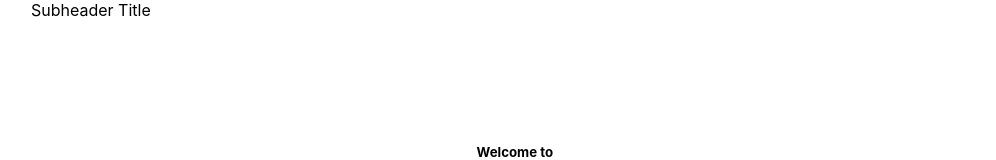
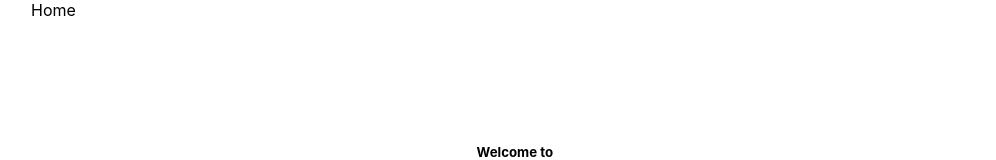
Before and after one commit to tbriggs1/VFSkills_Project, a React (Create React App) app: page / in a window 1280 px wide. Shown: the top 160 px of the page, without its empty margins (129-1125 px from the left). Built offline with nearby package versions, Linux system fonts and the light colour scheme; what @ui5/webcomponents-react would draw is missing.

Commit message:
header configuration done

```diff
--- a/src/App.js
+++ b/src/App.js
@@ -23,7 +23,6 @@ function App() {
   return (
     <ThemeProvider>
       <section className="main-section">
-        <Header />
         <Switch>
           <Route path="/" exact>
             <Homepage />
--- a/src/components/Header.js
+++ b/src/components/Header.js
@@ -1,7 +1,7 @@
 import React, { useCallback } from 'react';
 import "@ui5/webcomponents-icons/dist/home.js";
 import {useHistory, Link} from 'react-router-dom';
-const Header = () => {
+const Header = ({title}) => {
 
     const history = useHistory();
     const goHome = useCallback(() => history.push('/'), [history]);
@@ -11,7 +11,7 @@ const Header = () => {
         <div>
             <ui5-bar design="Subheader">
                 <ui5-button icon="home" title="Go home" slot="startContent" onClick={goHome}></ui5-button>
-                <ui5-label id="basic-label" slot="middleContent">Subheader Title</ui5-label>
+                <ui5-label id="basic-label" slot="middleContent">{title}</ui5-label>
                 <ui5-button icon="action-settings" title="Go to settings" slot="endContent" onClick={gotoSettings}></ui5-button>
             </ui5-bar>
         </div>
--- a/src/components/Homepage.js
+++ b/src/components/Homepage.js
@@ -3,15 +3,18 @@ import "../styles/homepage.css";
 import "@ui5/webcomponents-icons/dist/home.js";
 import "@ui5/webcomponents-fiori/dist/Bar.js";
 import {Link} from 'react-router-dom';
+import Header from "./Header";
 
 const Homepage = () => {
     const testClick = () =>
     {
         console.log("Works")
     }
+const title = "Home";
 
     return(
         <div>
+            <Header title={title} />
             <section className="card-section">
                 <Link to="/skills">
                     <ui5-card  avatar="home" icon="home" heading="Skills Assessment" class="small" onClick={testClick}>
--- a/src/components/ManagerAssessment.js
+++ b/src/components/ManagerAssessment.js
@@ -3,13 +3,16 @@ import "@ui5/webcomponents/dist/Panel";
 import {AdditionalSkillTable, EssentialSkillTable} from './SkillTable';
 import "../styles/skills.css";
 import {useHistory} from 'react-router-dom';
+import Header from './Header';
 
 const ManagerAssessment = () => {
     const history = useHistory();
     const gotoEmployee = useCallback(() => history.push('/skills'), [history])
+    const title = "Manager View";
 
     return(
         <div>
+            <Header title={title}/>
             <ui5-button design="Default" onClick={gotoEmployee}>Goto Employee View</ui5-button>
 
             <ui5-panel width="100%" accessible-role="Complementary"
--- a/src/components/SkillsAssessment.js
+++ b/src/components/SkillsAssessment.js
@@ -3,14 +3,16 @@ import "@ui5/webcomponents/dist/Panel";
 import {AdditionalSkillTable, EssentialSkillTable} from './SkillTable';
 import "../styles/skills.css";
 import {useHistory} from 'react-router-dom';
+import Header from './Header';
 const SkillsAssessment = () => {
 
         const history = useHistory();
         const gotoManager = useCallback(() => history.push('/manager'), [history])
-
+        const title = "Employee View";
 
     return(
         <div>
+            <Header title={title}/>
             <ui5-button design="Default" onClick={gotoManager}>Goto Manager View</ui5-button>
             <h3 class="content-color">Obi Wan Sensi</h3>
             <h5>Team Manager</h5>
```
